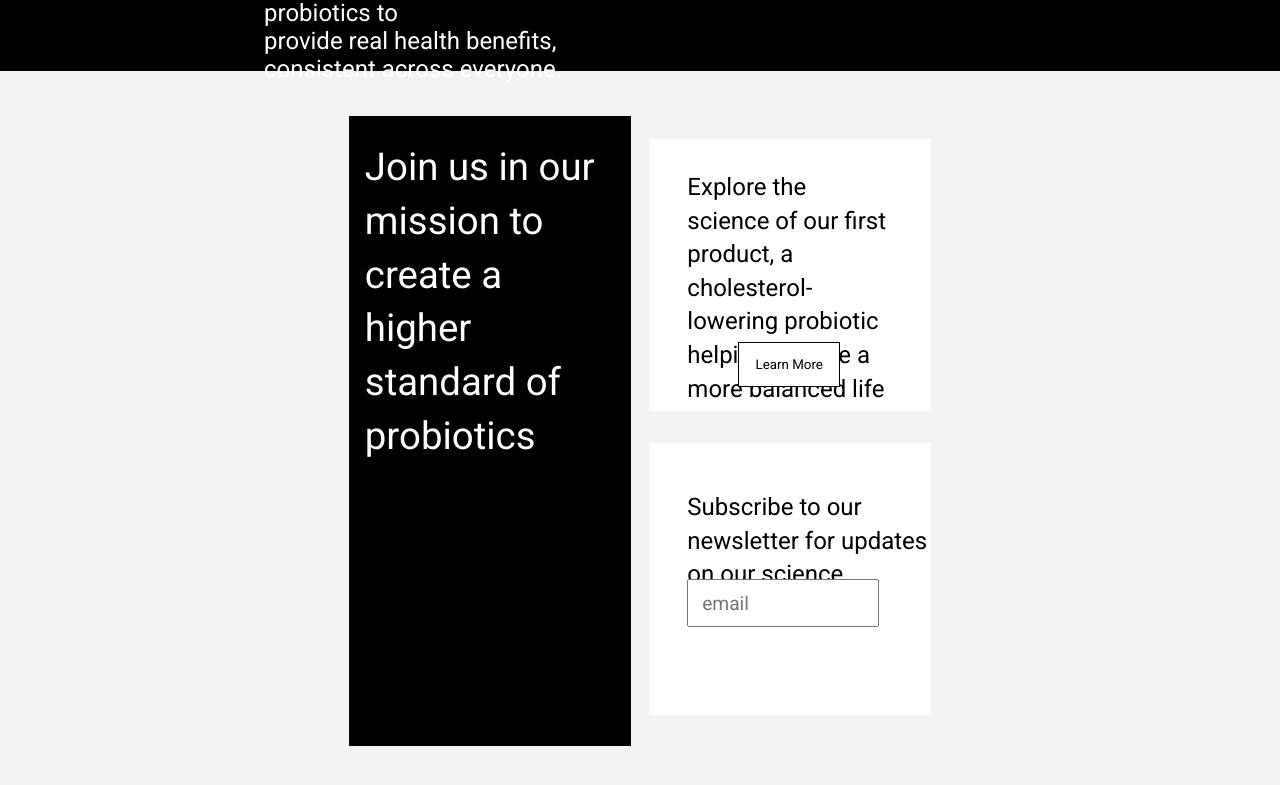
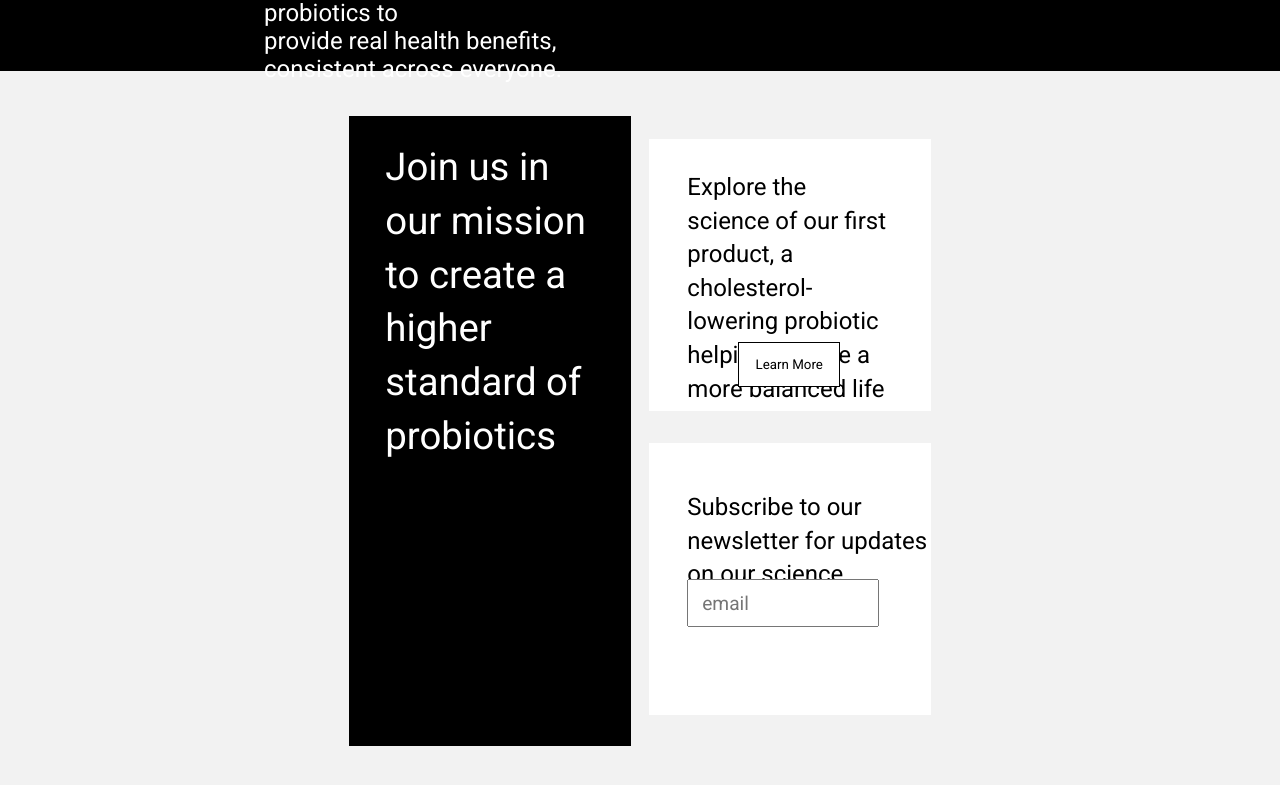
Before and after one commit to dependra123/cobiotaSite, a React (Vite) app: page / in a window 1280 px wide. Shown: the part 2893-3678 px from the top of the page. Built offline with nearby package versions, Linux system fonts and the light colour scheme.

Commit message:
minor changes 4

```diff
--- a/src/App.css
+++ b/src/App.css
@@ -415,8 +415,8 @@
   display: flex;
   flex-direction: column;
   align-items: flex-start;
-  padding: 3vh 1.2vw;
-  padding-right: 1.2vw;
+  padding: 3vh 2.8vw;
+  padding-right: 2.8vw;
   gap: 10px;
 
   width: 22vw;
```
